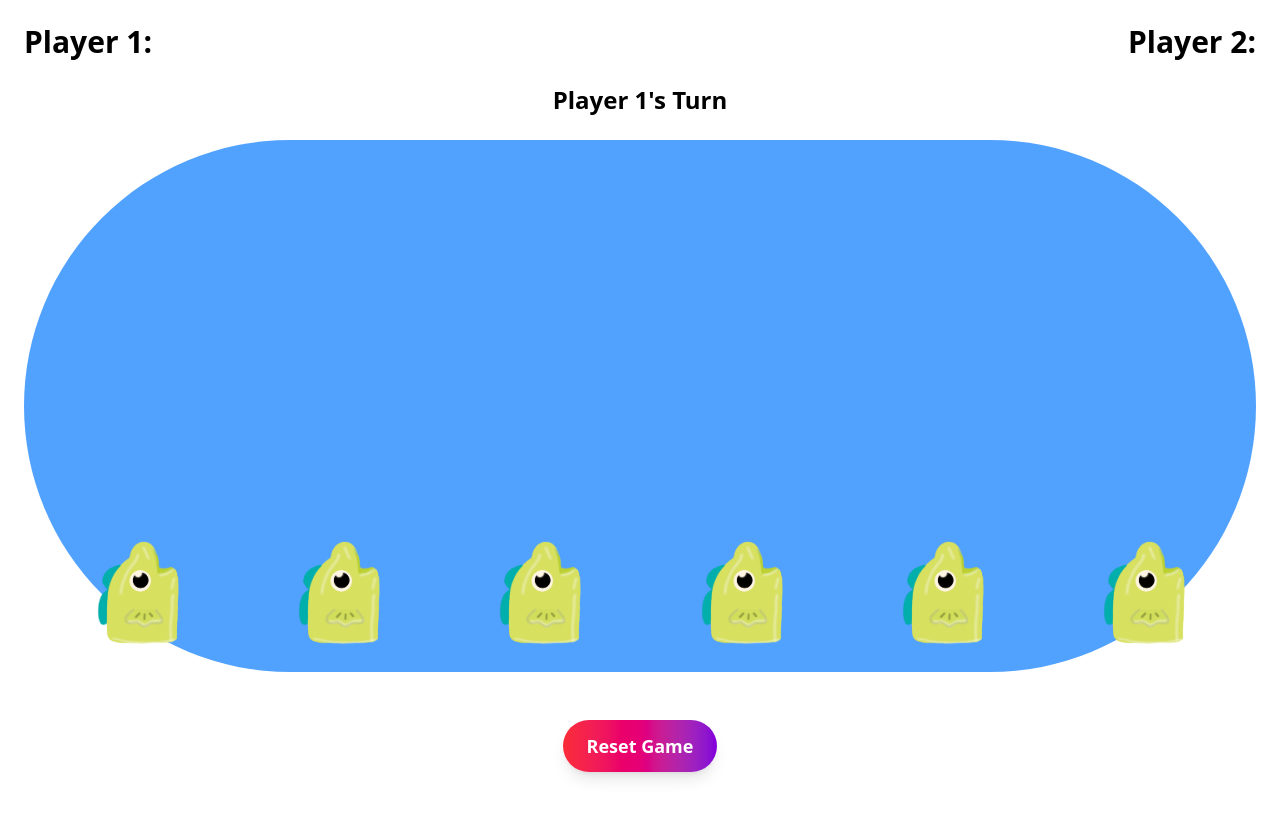
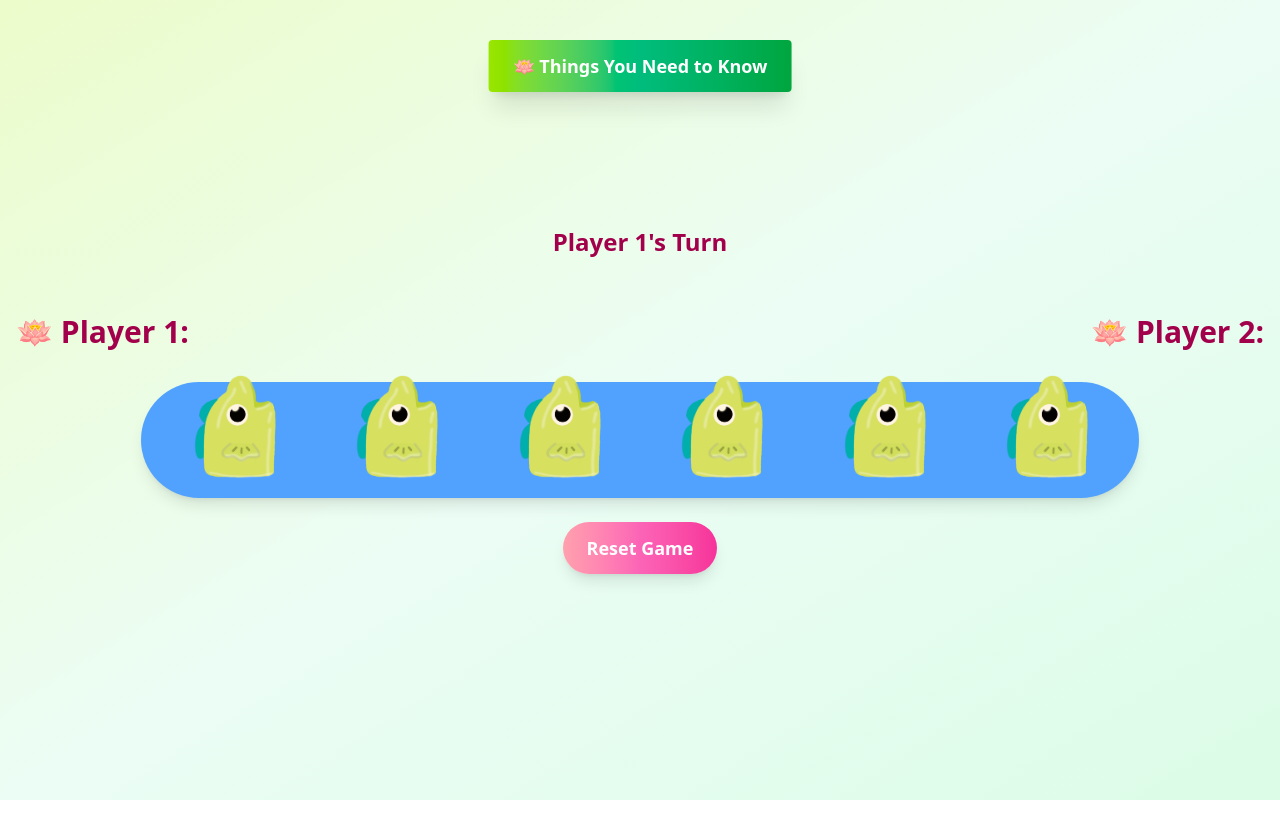
Before and after one commit to pali-s/fishing-game, a React (Vite) app in the folder fishing-game/: page / in a window 1280 px wide. Built offline with nearby package versions, Linux system fonts and the light colour scheme.

Commit message:
added instructions+ some styling changes to gamescreen

```diff
--- a/fishing-game/src/component/gameScreen.jsx
+++ b/fishing-game/src/component/gameScreen.jsx
@@ -11,6 +11,7 @@ const gameScreen = () => {
     const [count, setCount] = useState(null);
     const [count1, setCount1] = useState(null);
     const [gameOver, setGameOver] = useState(false);
+    const [showInfo, setShowInfo] = useState(false);
 
     const pondColors = [
         'bg-teal-400', 'bg-teal-500',
@@ -118,7 +119,8 @@ const gameScreen = () => {
                 console.log("It's a tie!");
                 handleLoss("Both Players");
             }
-        }}, [gameOver, count, count1]);
+        }
+    }, [gameOver, count, count1]);
 
     const handleLoss = (loser) => {
         console.log(`${loser} lost the game!`);
@@ -141,29 +143,37 @@ const gameScreen = () => {
         gameOver && (count > count1 ? 'Player 1 Wins!' : count1 > count ? 'Player 2 Wins!' : 'It’s a Tie!');
 
     return (
-        <div className="p-6 space-y-6 max-w-full mx-auto ">
-
-            <div className="flex justify-between text-3xl font-extrabold">
-                <div>Player 1: {count}</div>
-                <div>Player 2: {count1}</div>
+        <div className="relative min-h-screen bg-gradient-to-br from-lime-100 via-emerald-50 to-green-100 flex flex-col justify-center p-4">
+            <div className="text-center z-50 fixed top-4 left-1/2 transform -translate-x-1/2">
+                <button
+                    onClick={() => setShowInfo(true)}
+                    className="bg-gradient-to-r from-lime-400 via-emerald-500 to-green-600 text-white font-bold py-3 px-6 rounded text-lg shadow-xl hover:scale-105 hover:from-emerald-400 hover:to-lime-500 transition-all duration-300 my-6"
+                >
+                    🪷 Things You Need to Know
+                </button>
             </div>
-
-            <div className="text-center text-2xl font-bold">
+            <div className="text-center text-2xl font-bold text-pink-800 py-6">
                 {gameOver ? winner : `Player ${playerturn}'s Turn`}
             </div>
 
-            <div className="grid grid-cols-6 gap-2 [grid-auto-rows:auto] bg-blue-400 rounded-full p-4">
+            <div className="flex justify-between text-3xl font-extrabold py-8 text-pink-800">
+                <div>🪷 Player 1: {count} </div>
+                <div>🪷 Player 2: {count1} </div>
+            </div>
+
+
+            <div className="grid grid-cols-6 gap-2 [grid-auto-rows:auto] bg-blue-400 rounded-full px-4 py-2 w-[95%] sm:w-[90%] md:w-[85%] lg:w-[80%] mx-auto relative overflow-visible shadow-lg">
                 {tiles.map((tile, i) => (
                     <div
                         key={i}
-                        className={`relative w-full h-[500px] overflow-hidden rounded flex items-end justify-center ${flippedTiles[i] ? 'cursor-not-allowed' : ''}`}
+                        className={`relative w-full h-[100px] overflow-visible rounded flex items-end justify-center ${flippedTiles[i] ? 'cursor-not-allowed' : ''}`}
                         onClick={() => handleClick(i)}
                     >
-                        <div className={`fish-container ${flippedTiles[i] ? 'reveal' : ''}`}>
+                        <div className={`fish-container transition-transform duration-500 ${flippedTiles[i] ? 'reveal' : ''}`}>
                             <img
                                 src={flippedTiles[i] ? fishImage[i] : '/Images/fish-head.png'}
                                 alt="Fish"
-                                className="w-30 h-auto transition-transform duration-500 ${flippedTiles[i] ? '-translate-y-12' : 'translate-y-0'}"
+                                className="w-30 h-auto transition-transform duration-500 ${flippedTiles[i] ? '-translate-y-12' : 'translate-y-0'}" style={{ zIndex: 10 }}
                             />
                         </div>
                     </div>))}
@@ -172,13 +182,60 @@ const gameScreen = () => {
             <div className="text-center">
                 <button
                     onClick={resetGame}
-                    className="bg-gradient-to-r from-red-500 via-pink-600 to-purple-700 text-white font-bold py-3 px-6 rounded-full text-lg shadow-lg hover:scale-105 hover:from-pink-500 hover:to-red-600 transition-transform duration-300 my-6"
+                    className="bg-gradient-to-r to-pink-500 via-pink-400 from-rose-300 text-white font-bold py-3 px-6 rounded-full text-lg shadow-lg hover:scale-105 hover:from-pink-500 hover:to-red-600 transition-transform duration-300 my-6"
                 >
                     Reset Game
                 </button>
             </div>
 
+
+            {/* Info Modal */}
+            {showInfo && (
+                <div className="fixed inset-0 z-50 flex items-center justify-center backdrop-blur-sm bg-black/30 px-4">
+                    <div className="relative bg-gradient-to-br from-lime-100 via-emerald-50 to-green-100 border border-green-300 shadow-2xl rounded-3xl p-6 max-w-md w-full">
+
+                        {/* Content */}
+                        <h2 className="text-2xl font-bold text-green-700 mb-4 text-center pt-6">🪷 Things You Need to Know</h2>
+                        <ul className="space-y-3 text-green-800 text-base font-medium">
+                            <li>🎯 Tap a fish head to reveal the full fish.</li>
+                            <li>🚫 Tiles cannot be clicked more than once.</li>
+                            <li>🌸 Each fish gives different points:</li>
+                            <ul className="pl-5 mt-2 space-y-1 list-none">
+                                <li className="flex items-center gap-2 text-sm text-green-700">
+                                    <img src="/Images/5.png" alt="Fish 5" className="w-8 h-auto" /> = 5 points
+                                </li>
+                                <li className="flex items-center gap-2 text-sm text-green-700">
+                                    <img src="/Images/4.png" alt="Fish 4" className="w-8 h-auto" /> = 4 points
+                                </li>
+                                <li className="flex items-center gap-2 text-sm text-green-700">
+                                    <img src="/Images/3.png" alt="Fish 3" className="w-8 h-auto" /> = 3 points
+                                </li>
+                                <li className="flex items-center gap-2 text-sm text-green-700">
+                                    <img src="/Images/2.png" alt="Fish 2" className="w-8 h-auto" /> = 2 points
+                                </li>
+                                <li className="flex items-center gap-2 text-sm text-green-700">
+                                    <img src="/Images/1.png" alt="Fish 1" className="w-8 h-auto" /> = 1 point
+                                </li>
+                            </ul>
+                            <li>💡 Find high-score fish with strategy and luck!</li>
+                        </ul>
+
+                        {/* Close Button */}
+                        <button
+                            className="absolute top-3 right-4 text-green-600 hover:text-green-800 text-xl font-bold"
+                            onClick={() => setShowInfo(false)}
+                            aria-label="Close"
+                        >
+                            ✖
+                        </button>
+                    </div>
+                </div>
+            )}
+
+
+
         </div>
+
 
 
     )
```
